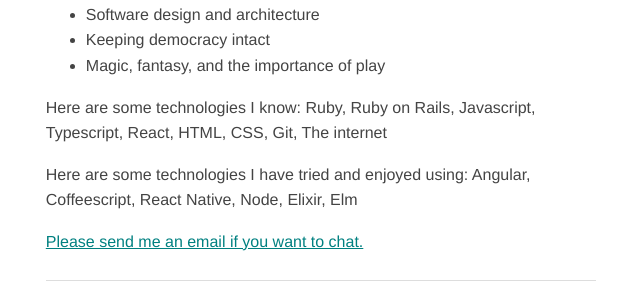
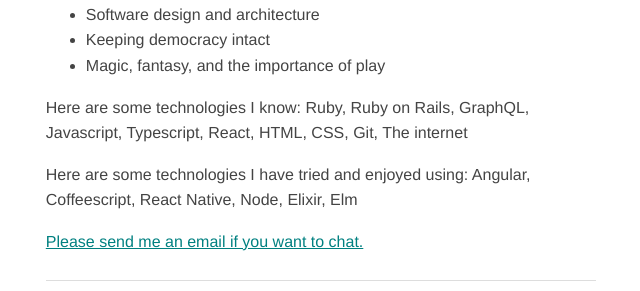
Before and after one commit to AWaselnuk/AWaselnuk.github.io, a Jekyll site: the page built from about.md, in a window 1280 px wide. Shown: the part 617-908 px from the top of the page, without its empty margins (319-959 px from the left). Built offline with Jekyll 4.4.1, drawn with Linux system fonts in a browser that asks for light colours.

Commit message:
Update About page

```diff
--- a/about.md
+++ b/about.md
@@ -13,17 +13,17 @@
 
 Here are some things I care a lot about and would love to discuss with you:
 
-* The challenges of communication and execution at large scale software companies
-* Leading teams of developers
-* Programming literacy
-* Self-directed education and homeschooling
-* Resisting the attention economy (e.g. http://humanetech.com/)
-* Software design and architecture
-* Keeping democracy intact
-* Magic, fantasy, and the importance of play
+- The challenges of communication and execution at large scale software companies
+- Leading teams of developers
+- Programming literacy
+- Self-directed education and homeschooling
+- Resisting the attention economy (e.g. http://humanetech.com/)
+- Software design and architecture
+- Keeping democracy intact
+- Magic, fantasy, and the importance of play
 
 Here are some technologies I know:
-Ruby, Ruby on Rails, Javascript, Typescript, React, HTML, CSS, Git, The internet
+Ruby, Ruby on Rails, GraphQL, Javascript, Typescript, React, HTML, CSS, Git, The internet
 
 Here are some technologies I have tried and enjoyed using:
 Angular, Coffeescript, React Native, Node, Elixir, Elm
```
